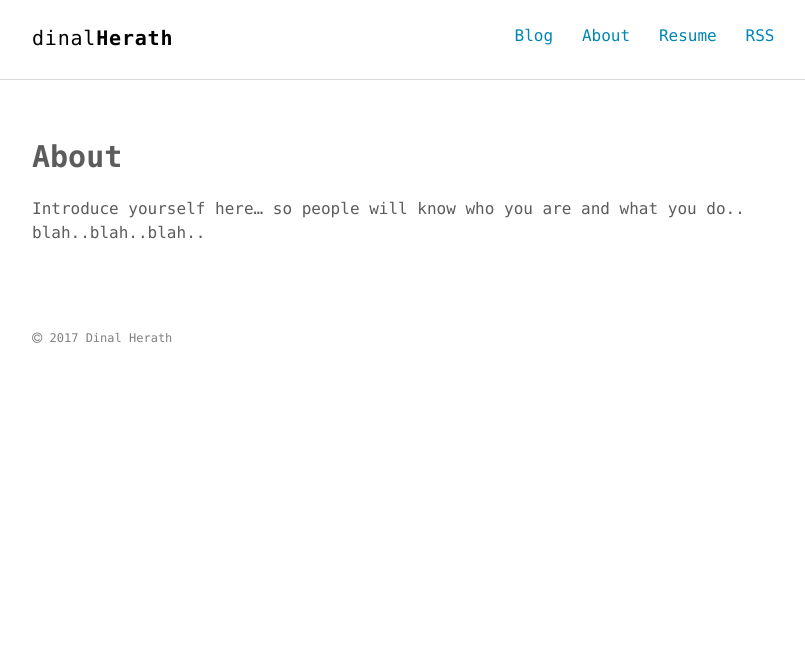
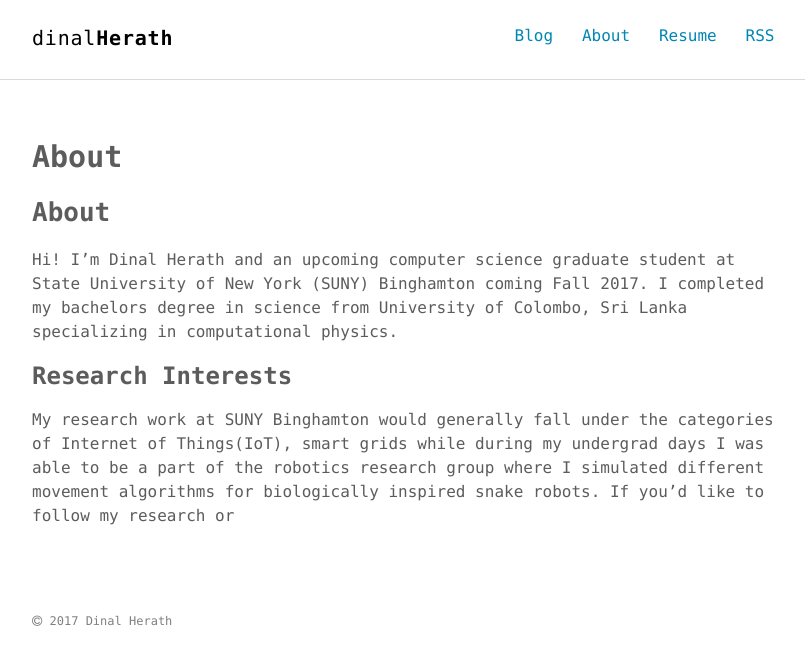
Before and after one commit to dherath/myWebsiteTheme, a Jekyll site: the page built from about.md, in a window 1280 px wide. Shown: the top 665 px of the page, without its empty margins (232-1037 px from the left). Built offline with Jekyll 4.4.1, drawn with Linux system fonts in a browser that asks for light colours.

Commit message:
started on about.md

```diff
--- a/about.md
+++ b/about.md
@@ -3,5 +3,10 @@ layout: page
 title: About
 permalink: /about/
 ---
+## About
 
-Introduce yourself here... so people will know who you are and what you do.. blah..blah..blah..
+Hi! I'm Dinal Herath and an upcoming computer science graduate student at State University of New York (SUNY) Binghamton coming Fall 2017. I completed my bachelors degree in science from University of Colombo, Sri Lanka specializing in computational physics.
+
+### Research Interests
+
+ My research work at SUNY Binghamton would generally fall under the categories of Internet of Things(IoT), smart grids while during my undergrad days I was able to be a part of the robotics research group where I simulated different movement algorithms for biologically inspired snake robots. If you'd like to follow my research or
```
